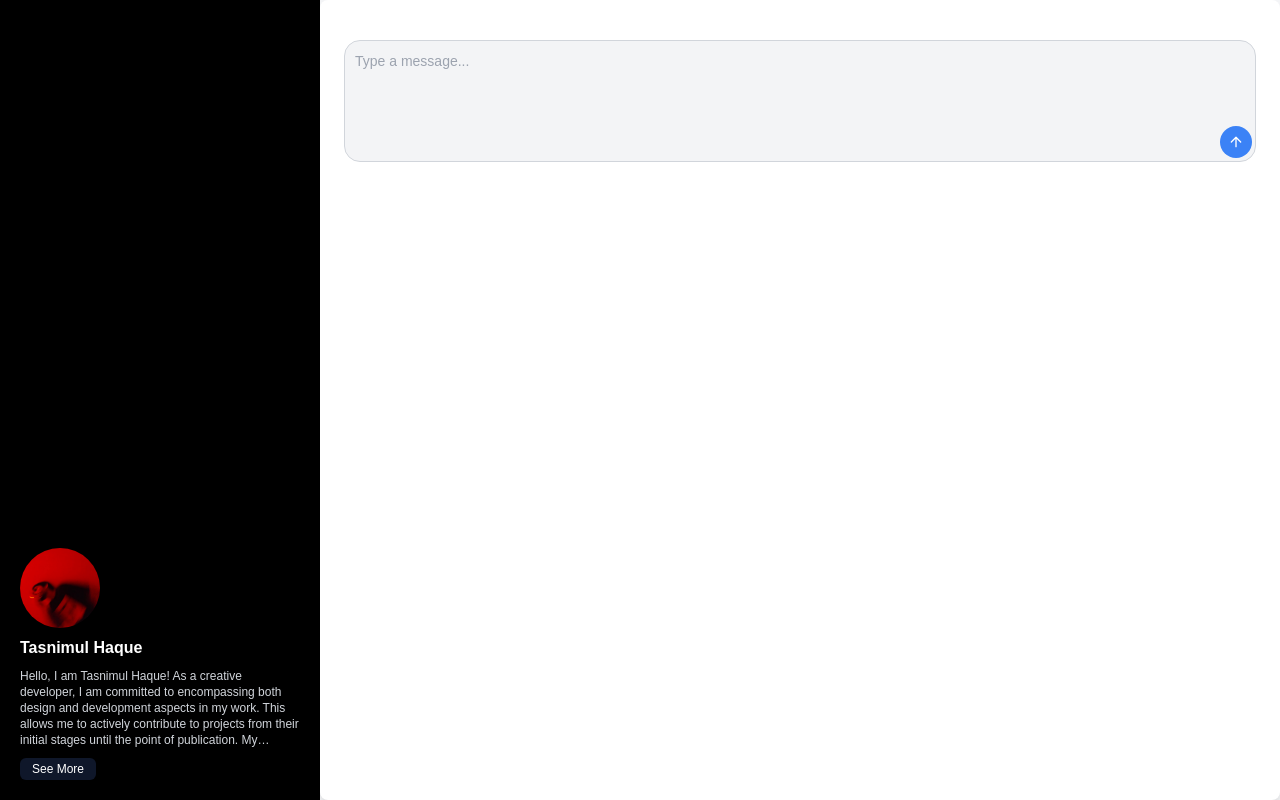
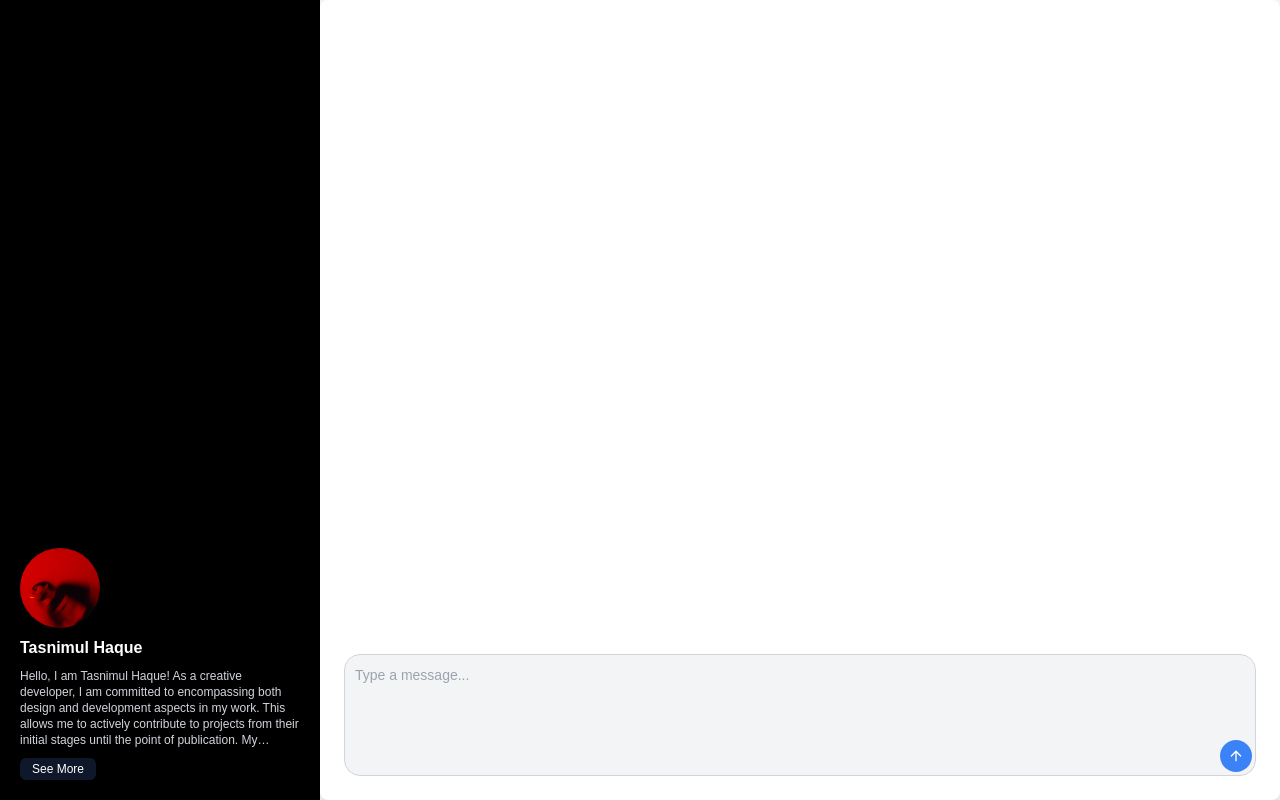
Before and after one commit to tasnimultas67/chatbot-ai, a Next.js app: page / in a window 1280 px wide. Built offline with nearby package versions, Linux system fonts and the light colour scheme.

Commit message:
Enhance layout of Home component by adding flexbox for better alignment

```diff
--- a/app/page.js
+++ b/app/page.js
@@ -72,7 +72,7 @@ export default function Home() {
           </div>
         </div>
       </div>
-      <div className=" bg-white shadow-lg rounded-lg p-6 relative bottom-0 col-span-3 overflow-hidden">
+      <div className=" bg-white shadow-lg rounded-lg p-6 relative bottom-0 col-span-3 overflow-hidden flex items-end justify-start">
         {/* Preview */}
         <div className=" mb-4">
           {messages.map((msg, index) => (
```
